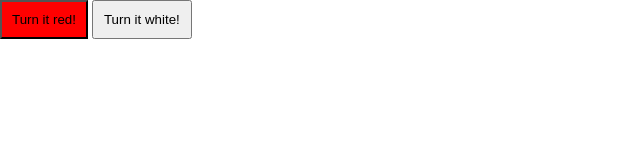
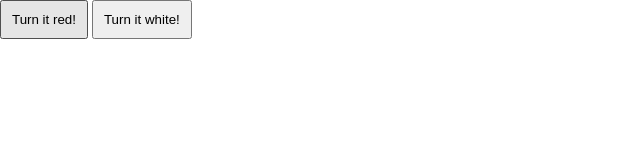
Before and after one commit to Dood3l/jsWeek4, a plain HTML site: page Hard/index.html in a window 1280 px wide. Both pictures are taken after a click on the button "Turn it white!". Shown: the whole page, without its empty margins (0-640 px from the left). Drawn offline with Linux system fonts and the light colour scheme.

Commit message:
revamped hard challenge

```diff
--- a/Hard/index.html
+++ b/Hard/index.html
@@ -28,20 +28,22 @@
     }
   </style>
 </head>
-<body>
-    <button id="red" onclick="chgColor()">
+<body id="body">
+    <button id="red" onclick="chgColor('red')">
       Turn it red!
     </button>
-    <button id="white" onclick="chgColor()">
+    <button id="white" onclick="chgColor('white')">
       Turn it white!
     </button>
     <script>
      // Do Stuff Here
-     function chgColor() {
-         if (id = "red"){
-            document.getElementById("red").classList.toggle("bg-red");
-         } else if (id = "white") {
-            document.getElementById("white").classList.toggle("bg-white");
+     function chgColor(color) {
+         if (color === "red"){
+            document.getElementById("body").classList.remove("bg-white");
+            document.getElementById("body").classList.add("bg-red");
+         } else if (color === "white") {
+            document.getElementById("body").classList.remove("bg-red");
+            document.getElementById("body").classList.add("bg-white");
          }
      }
     </script>
```
